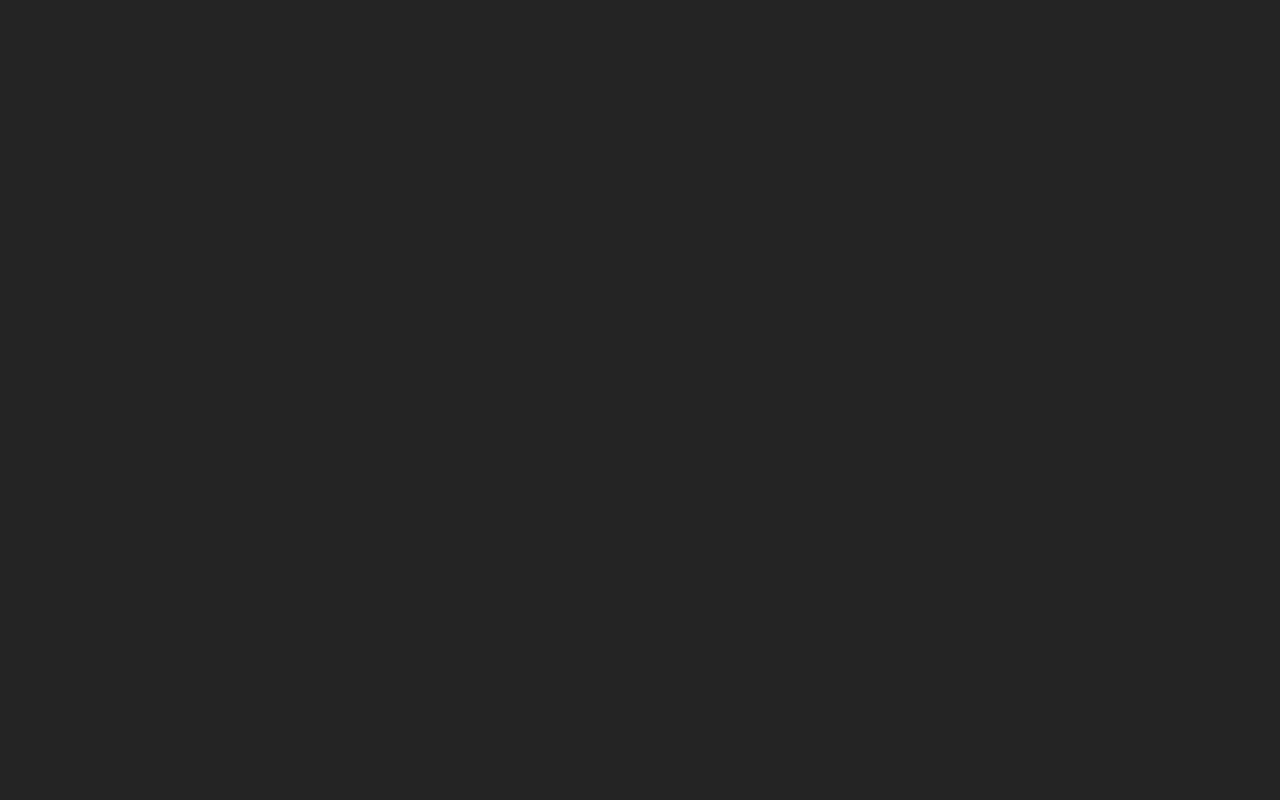
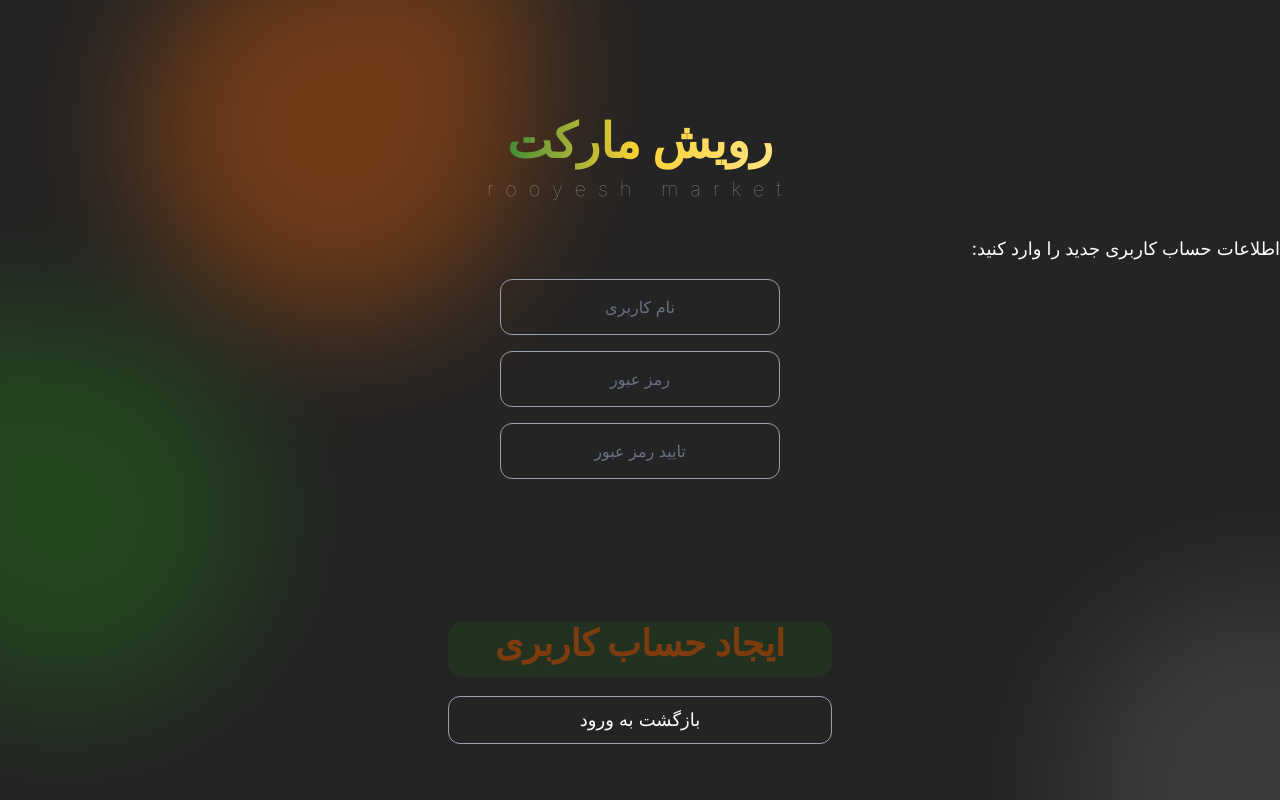
Before and after one commit to mohammadrezasabri/rooyesh-market, a Vue app: page /signup in a window 1280 px wide. Before the commit this address had no page. Built offline with nearby package versions, Linux system fonts and the light colour scheme.

Commit message:
add signup page

```diff
--- a/src/page/login.vue
+++ b/src/page/login.vue
@@ -22,6 +22,10 @@ const checklogin = () => {
   alert('با موفقیت وارد شدید')
 
   router.push('/home')
+}
+
+const goToSignup = () => {
+  router.push('/signup')
 }
 
 
@@ -63,10 +67,14 @@ const checklogin = () => {
           class="w-full py-2 h-14 text-white bg-transparent border border-gray-400 rounded-xl text-center placeholder-gray-500 focus:outline-none focus:ring-2 focus:ring-green-500">
       </div>
 
-      <!-- دکمه -->
-      <div class="absolute bottom-14 w-full max-w-sm text-amber-700 text-4xl z-10">
+      <!-- دکمه‌ها -->
+      <div class="absolute bottom-14 w-full max-w-sm text-amber-700 text-4xl z-10 space-y-4">
         <button @click="checklogin" class="w-full min-h-14 scroll-py-4  bg-[#22FF00]/10 font-bold rounded-2xl opacity-60">
           <span class="align-super">ورود</span>
+        </button>
+
+        <button @click="goToSignup" class="w-full min-h-12 text-white text-lg bg-transparent border border-gray-400 rounded-xl hover:bg-gray-800/20 transition-colors">
+          <span>ساخت حساب کاربری جدید</span>
         </button>
       </div>
 
--- /dev/null
+++ b/src/page/signup.vue
@@ -0,0 +1,108 @@
+<script setup>
+import { ref } from 'vue';
+import { useRouter } from 'vue-router';
+
+const username = ref('')
+const password = ref('')
+const confirmPassword = ref('')
+const router = useRouter()
+
+const signup = async () => {
+  // اعتبارسنجی فیلدها
+  if (username.value.trim() === '') {
+    alert('لطفاً نام کاربری را وارد کنید')
+    return
+  }
+  if (password.value.trim() === '') {
+    alert('لطفاً رمز عبور را وارد کنید')
+    return
+  }
+  if (confirmPassword.value.trim() === '') {
+    alert('لطفاً تایید رمز عبور را وارد کنید')
+    return
+  }
+  if (password.value !== confirmPassword.value) {
+    alert('رمز عبور و تایید رمز عبور مطابقت ندارند')
+    return
+  }
+
+  try {
+    // ارسال داده‌ها به API
+    const response = await fetch('https://jsonplaceholder.typicode.com/posts', {
+      method: 'POST',
+      headers: {
+        'Content-Type': 'application/json',
+      },
+      body: JSON.stringify({
+        username: username.value,
+        password: password.value,
+        title: 'User Registration',
+        body: 'New user account created'
+      })
+    })
+
+    if (response.ok) {
+      alert('حساب کاربری با موفقیت ایجاد شد')
+      router.push('/home')
+    } else {
+      alert('خطا در ایجاد حساب کاربری')
+    }
+  } catch (error) {
+    console.error('Error:', error)
+    alert('خطا در ارتباط با سرور')
+  }
+}
+
+const goToLogin = () => {
+  router.push('/login')
+}
+</script>
+
+<template>
+<div class="h-screen overflow-hidden flex flex-col items-center justify-center bg-[#242424] relative">
+
+    <!-- لایه دایره‌های تزئینی -->
+    <div class="absolute inset-0 overflow-hidden pointer-events-none z-0">
+      <div class="absolute -top-16 left-36 -right-6 w-96 h-96 bg-[#FF6600] rounded-b-full rounded-l-full blur-3xl opacity-35"></div>
+      <div class="absolute top-80 -left-32 w-96 h-96 bg-[#22FF00] rounded-b-full rounded-r-full blur-3xl opacity-15"></div>
+      <div class="absolute -bottom-44 -right-44 w-96 h-96 bg-[#676767] rounded-l-full rounded-t-full blur-3xl opacity-35"></div>
+    </div>
+
+    <!-- محتوای صفحه -->
+    <div class="text-center -mt-60 z-10">
+      <div class="text-5xl font-bold bg-gradient-to-l from-amber-200 via-amber-300 to-green-700 text-transparent bg-clip-text leading-22">
+        رویش مارکت
+      </div>
+      <div class="text-white tracking-[12px] font-thin text-xl -mt-2.5 opacity-45">
+        rooyesh market
+      </div>
+    </div>
+
+    <!-- متن راهنما -->
+    <div class="w-full text-[#FFFFFF] text-lg mt-8 text-right">
+      :اطلاعات حساب کاربری جدید را وارد کنید
+    </div>
+
+    <!-- فیلدهای ورودی -->
+    <div class="relative top-4 w-70 space-y-4">
+      <input v-model="username" type="text" placeholder="نام کاربری"
+        class="w-full py-2 h-14 text-white bg-transparent border border-gray-400 rounded-xl text-center placeholder-gray-500 focus:outline-none focus:ring-2 focus:ring-green-500">
+      <input v-model="password" type="password" placeholder="رمز عبور"
+        class="w-full py-2 h-14 text-white bg-transparent border border-gray-400 rounded-xl text-center placeholder-gray-500 focus:outline-none focus:ring-2 focus:ring-green-500">
+      <input v-model="confirmPassword" type="password" placeholder="تایید رمز عبور"
+        class="w-full py-2 h-14 text-white bg-transparent border border-gray-400 rounded-xl text-center placeholder-gray-500 focus:outline-none focus:ring-2 focus:ring-green-500">
+    </div>
+
+    <!-- دکمه‌ها -->
+    <div class="absolute bottom-14 w-full max-w-sm text-amber-700 text-4xl z-10 space-y-4">
+      <button @click="signup" class="w-full min-h-14 scroll-py-4 bg-[#22FF00]/10 font-bold rounded-2xl opacity-60">
+        <span class="align-super">ایجاد حساب کاربری</span>
+      </button>
+
+      <button @click="goToLogin" class="w-full min-h-12 text-white text-lg bg-transparent border border-gray-400 rounded-xl hover:bg-gray-800/20 transition-colors">
+        <span>بازگشت به ورود</span>
+      </button>
+    </div>
+
+</div>
+</template>
--- a/src/router/index.js
+++ b/src/router/index.js
@@ -1,6 +1,7 @@
 import { createWebHistory, createRouter } from 'vue-router'
 
 import login  from '../page/login.vue'
+import signup from '../page/signup.vue'
 import home from '../page/home.vue'
 import profile from '../page/profile.vue'
 import product from '../page/product.vue'
@@ -10,6 +11,7 @@ import changePassword from '../page/change-password.vue'
 const routes = [
   { path: '/', redirect: '/login'},
   { path: '/login', component: login},
+  { path: '/signup', component: signup},
   { path: '/home',
     name:'home',
     component: home},
```
